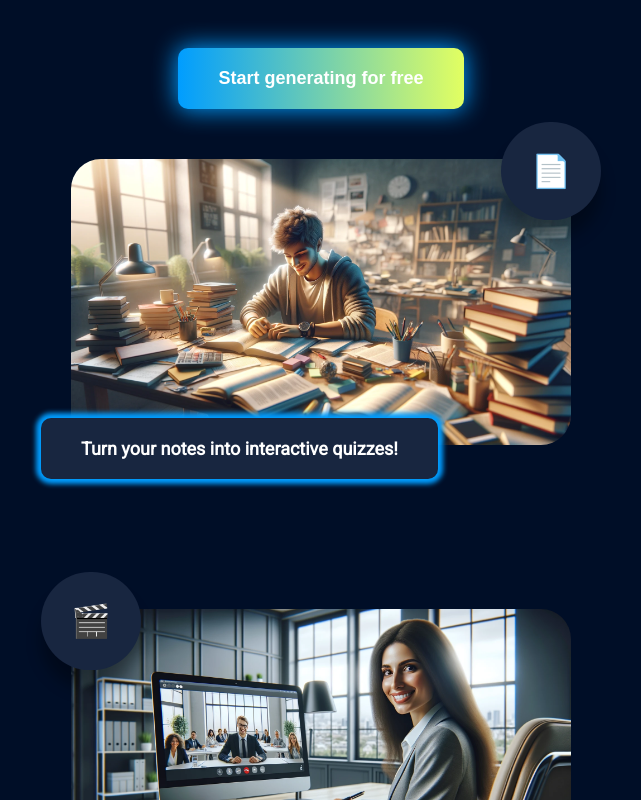
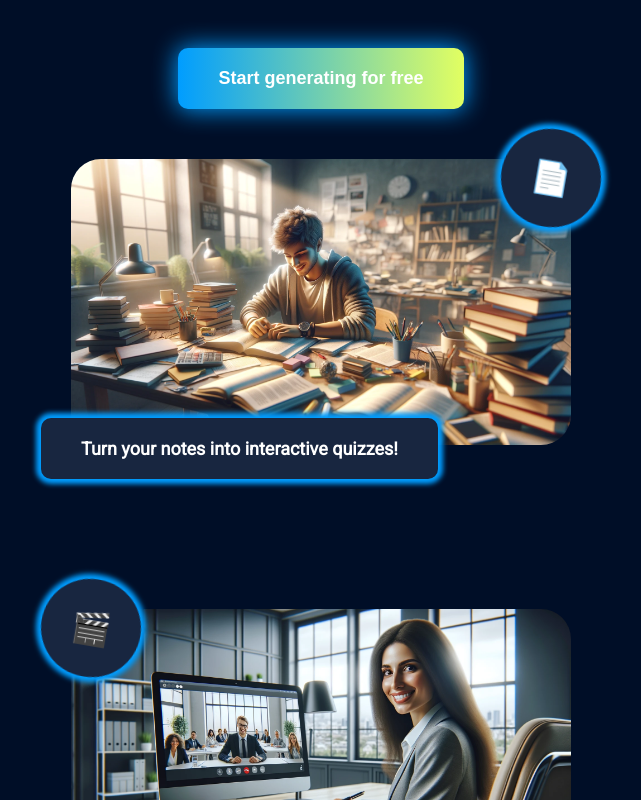
Before and after one commit to Dichiara25/Sola, a Next.js app: page / in a window 1280 px wide. Shown: the part 3080-3880 px from the top of the page, without its empty margins (319-960 px from the left). Built offline with nearby package versions, Linux system fonts and the light colour scheme.

Commit message:
Change icons animation

```diff
--- a/src/app/components/structure/home/Paragraph.module.css
+++ b/src/app/components/structure/home/Paragraph.module.css
@@ -38,8 +38,8 @@
     padding: 30px;
     background-color: var(--light-background-color);
     border-radius: 100px;
-    box-shadow: 0 0 5px 5px var(--second-color);
-    animation: float 3s ease-in-out infinite;
+    box-shadow: 0 0 5px 5px var(--first-color);
+    animation: float 2s ease-in-out infinite;
 }
 
 @media screen and (max-width: 1500px)  {
@@ -58,15 +58,12 @@
 
 @keyframes float {
 	0% {
-		box-shadow: 0 5px 15px 0px rgba(0,0,0,0.6);
-		transform: translatey(0px);
+		transform: rotate(-10deg);
 	}
 	50% {
-		box-shadow: 0 25px 15px 0px rgba(0,0,0,0.2);
-		transform: translatey(-10px);
+        transform: rotate(10deg);
 	}
 	100% {
-		box-shadow: 0 5px 15px 0px rgba(0,0,0,0.6);
-		transform: translatey(0px);
+        transform: rotate(-10deg);
 	}
 }
```
Also changed, not shown: src/app/components/structure/home/Pricing.module.css (added), src/app/components/structure/home/Pricing.tsx (added).
